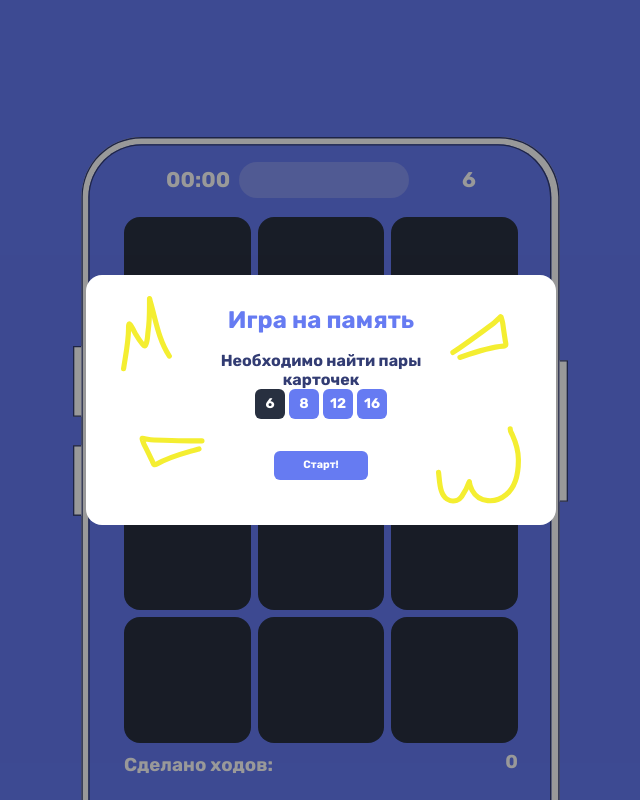
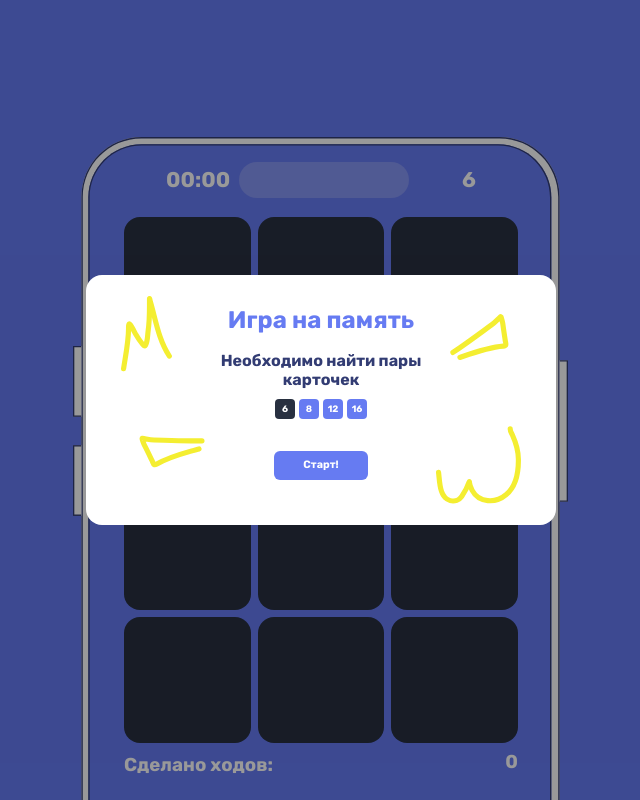
Before and after one commit to colorofmadness/memoryGame, a Vue app: page / in a window 1280 px wide. Shown: the whole page, without its empty margins (319-959 px from the left). Built offline with nearby package versions, Linux system fonts and the light colour scheme.

Commit message:
change adaptive

```diff
--- a/src/assets/style/_mixins.scss
+++ b/src/assets/style/_mixins.scss
@@ -65,7 +65,7 @@
 }
 
 @mixin adaptive {
-  @media (min-width: 901px) and (min-height: 541px) {
+  @media (min-width: 901px) and (max-width: 1920px) and (min-height: 541px) {
     @content
   }
 }
--- a/src/pages/main-page/main-page.scss
+++ b/src/pages/main-page/main-page.scss
@@ -25,6 +25,7 @@
   justify-content: center;
   align-items: center;
   color: var(--white);
+  margin-top: 10px;
 
   & .btn {
     padding: 5px;
@@ -32,6 +33,13 @@
     height: 30px;
     font-size: 14px;
 
+    @include adaptive {
+      border-radius: calc(var(--apx, 1px) * 6);
+      width: calc(var(--apx, 1px) * 30);
+      height: calc(var(--apx, 1px) * 30);
+      font-size: calc(var(--apx, 1px) * 14);
+      padding: calc(var(--apx, 1px) * 5);
+    }
   }
 }
 
```
